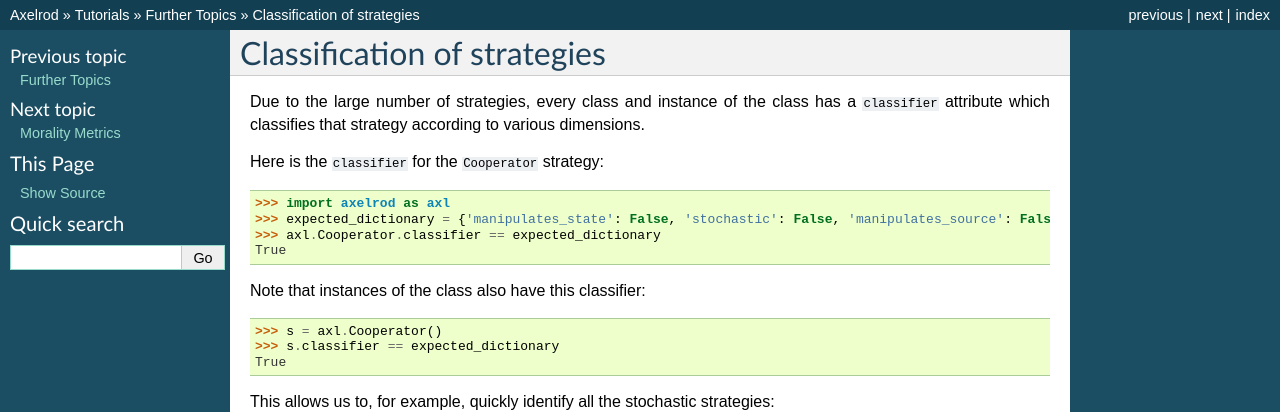
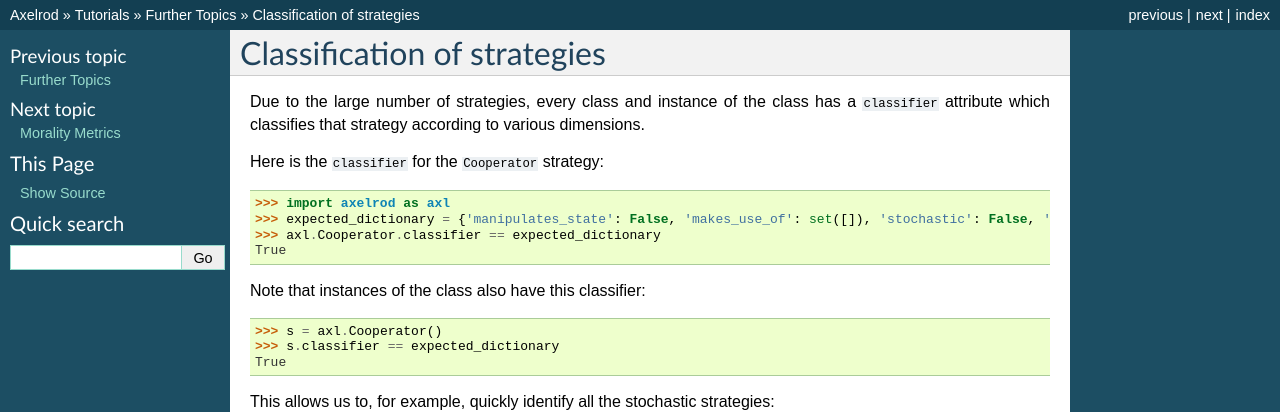
Before and after one commit to Axelrod-Python/Axelrod, a Sphinx documentation site: the page built from docs/tutorials/further_topics/classification_of_strategies.rst, in a window 1280 px wide. Shown: the top 412 px of the page. Built offline with Sphinx 7.4.7, drawn with Linux system fonts in a browser that asks for light colours.

Commit message:
Fixing doctests.

```diff
--- a/docs/tutorials/contributing/strategy/classifying_the_new_strategy.rst
+++ b/docs/tutorials/contributing/strategy/classifying_the_new_strategy.rst
@@ -11,6 +11,7 @@ Let us take a look at :code:`TitForTat`::
     >>> for key in sorted(classifier.keys()):
     ...    print("{}: {}".format(key, classifier[key]))
     inspects_source: False
+    makes_use_of: set([])
     manipulates_source: False
     manipulates_state: False
     memory_depth: 1
--- a/docs/tutorials/further_topics/classification_of_strategies.rst
+++ b/docs/tutorials/further_topics/classification_of_strategies.rst
@@ -10,7 +10,7 @@ various dimensions.
 Here is the :code:`classifier` for the :code:`Cooperator` strategy::
 
     >>> import axelrod as axl
-    >>> expected_dictionary = {'manipulates_state': False, 'stochastic': False, 'manipulates_source': False, 'inspects_source': False, 'memory_depth': 0}  # Order of this dictionary might be different on your machine
+    >>> expected_dictionary = {'manipulates_state': False, 'makes_use_of': set([]), 'stochastic': False, 'manipulates_source': False, 'inspects_source': False, 'memory_depth': 0}  # Order of this dictionary might be different on your machine
     >>> axl.Cooperator.classifier == expected_dictionary
     True
 
```
